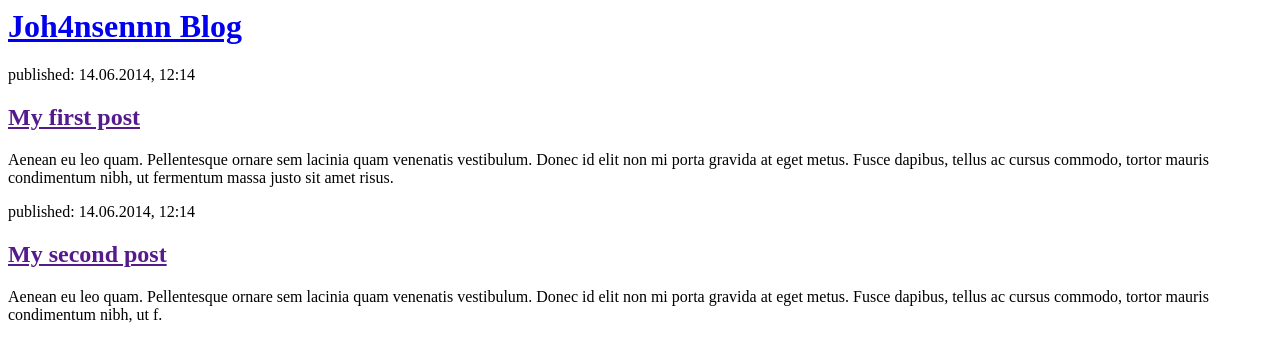
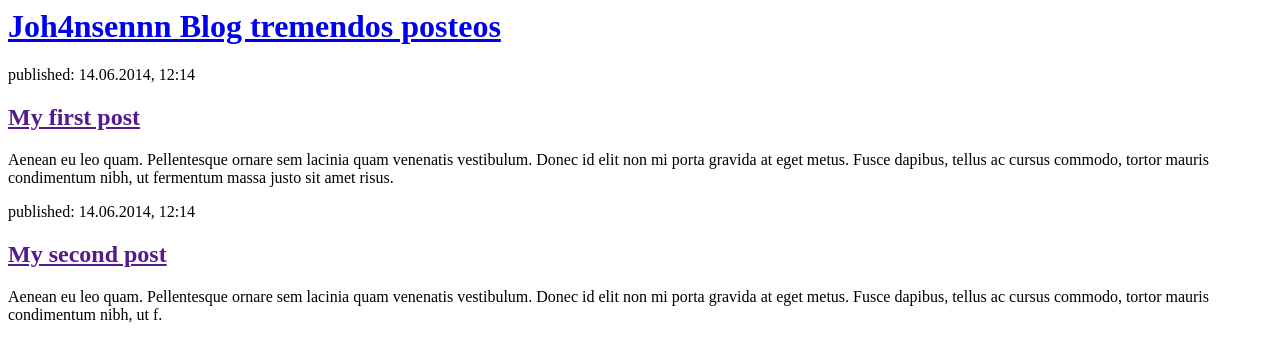
Before and after one commit to Joha-neira/my-first-blog, a Django app: page / in a window 1280 px wide. Shown: the top 362 px of the page. Run offline with Django 3.2, Linux system fonts and the light colour scheme.

Commit message:
actualizando pythonanywhere

```diff
--- a/blog/templates/blog/post_list.html
+++ b/blog/templates/blog/post_list.html
@@ -4,7 +4,7 @@
     </head>
     <body>
         <div>
-            <h1><a href="/">Joh4nsennn Blog</a></h1>
+            <h1><a href="/">Joh4nsennn Blog tremendos posteos</a></h1>
         </div>
 
         <div>
```
